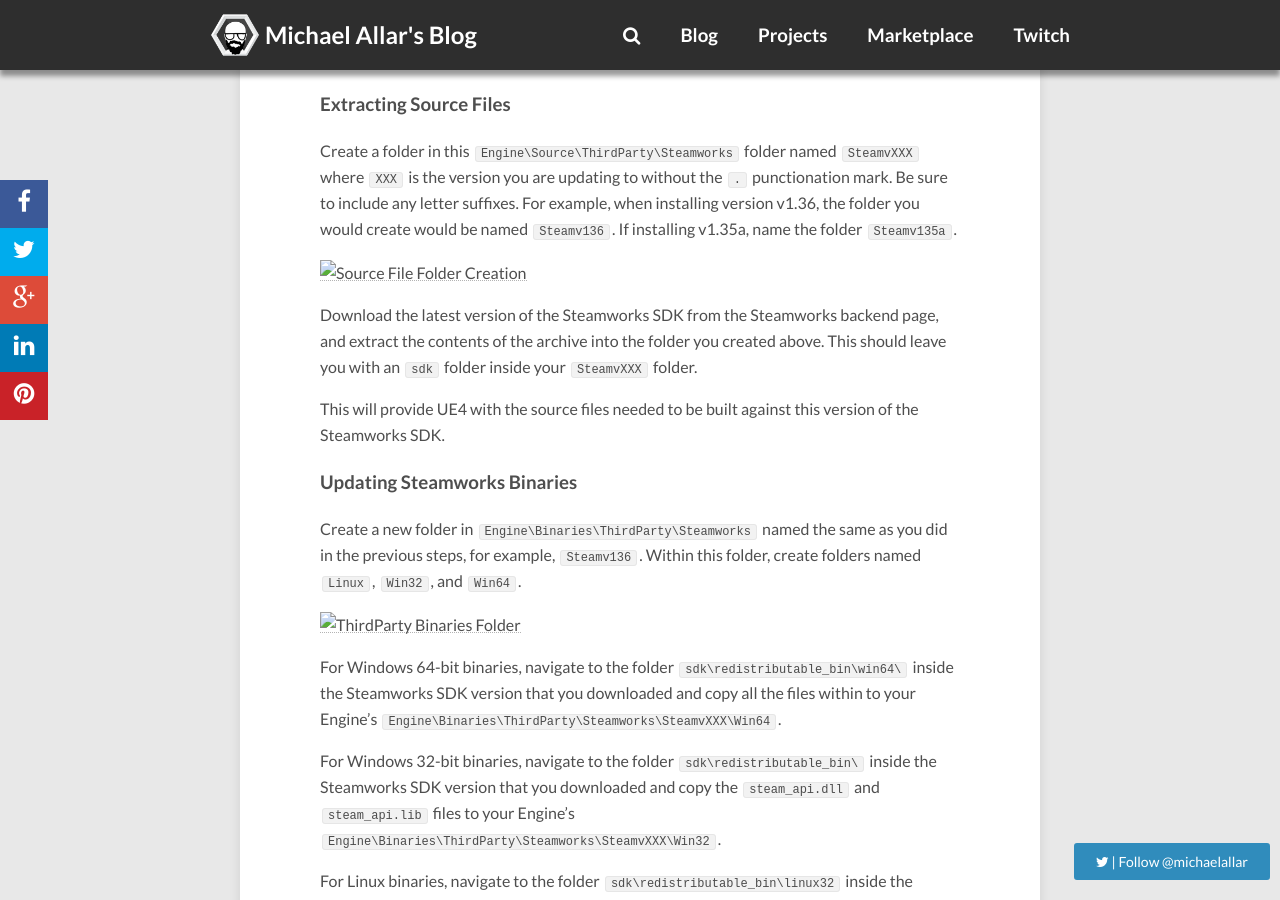
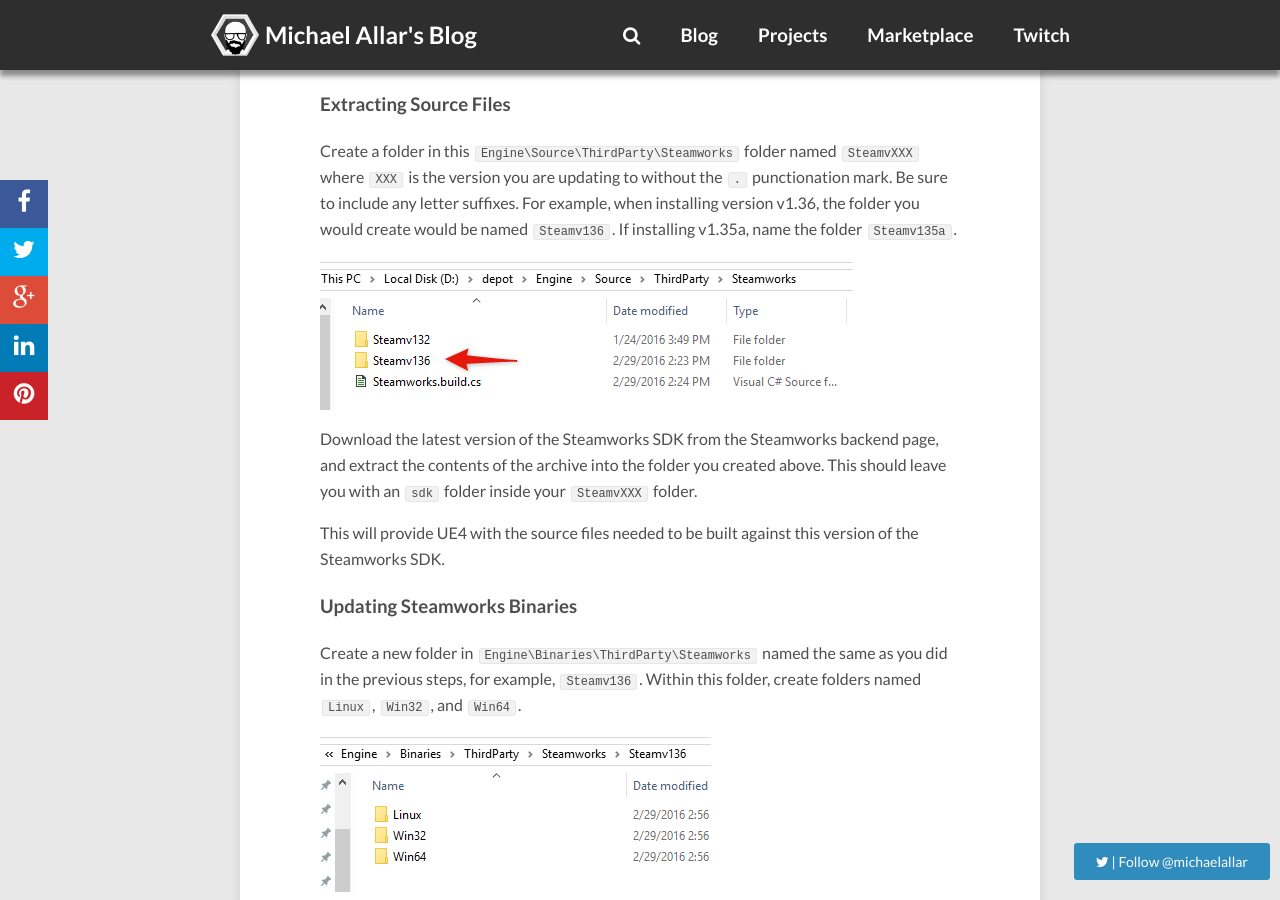
Before and after one commit to Allar/allar.github.io, a Jekyll site: the page built from blog/_posts/2016-02-29-UpdatingSteamSDK.md, in a window 1280 px wide and 900 px high, scrolled down 1554 px. Built offline with Jekyll 4.4.1, drawn with Linux system fonts in a browser that asks for light colours; nearby versions of some CDN libraries; comment, search, counter and statistics services are not loaded.

Commit message:
Fixed broken image paths

```diff
--- a/blog/_posts/2016-02-29-UpdatingSteamSDK.md
+++ b/blog/_posts/2016-02-29-UpdatingSteamSDK.md
@@ -36,7 +36,7 @@
 
 Create a folder in this `Engine\Source\ThirdParty\Steamworks` folder named `SteamvXXX` where `XXX` is the version you are updating to without the `.` punctionation mark. Be sure to include any letter suffixes. For example, when installing version v1.36, the folder you would create would be named `Steamv136`. If installing v1.35a, name the folder `Steamv135a`.
 
-[![Source File Folder Creation](/images/tutorials0/steam/update-sdk/SourceFolder.png)](/images/tutorials0/steam/update-sdk/SourceFolder.png)
+[![Source File Folder Creation](/images/tutorials/steam/update-sdk/SourceFolder.png)](/images/tutorials0/steam/update-sdk/SourceFolder.png)
 
 Download the latest version of the Steamworks SDK from the Steamworks backend page, and extract the contents of the archive into the folder you created above. This should leave you with an `sdk` folder inside your `SteamvXXX` folder.
 
@@ -46,7 +46,7 @@
 
 Create a new folder in `Engine\Binaries\ThirdParty\Steamworks` named the same as you did in the previous steps, for example, `Steamv136`. Within this folder, create folders named `Linux`, `Win32`, and `Win64`.
 
-[![ThirdParty Binaries Folder](/images/tutorials0/steam/update-sdk/ThirdPartyBinariesFolder.png)](/images/tutorials0/steam/update-sdk/ThirdPartyBinariesFolder.png)
+[![ThirdParty Binaries Folder](/images/tutorials/steam/update-sdk/ThirdPartyBinariesFolder.png)](/images/tutorials0/steam/update-sdk/ThirdPartyBinariesFolder.png)
 
 For Windows 64-bit binaries, navigate to the folder `sdk\redistributable_bin\win64\` inside the Steamworks SDK version that you downloaded and copy all the files within to your Engine's `Engine\Binaries\ThirdParty\Steamworks\SteamvXXX\Win64`.
 
```
